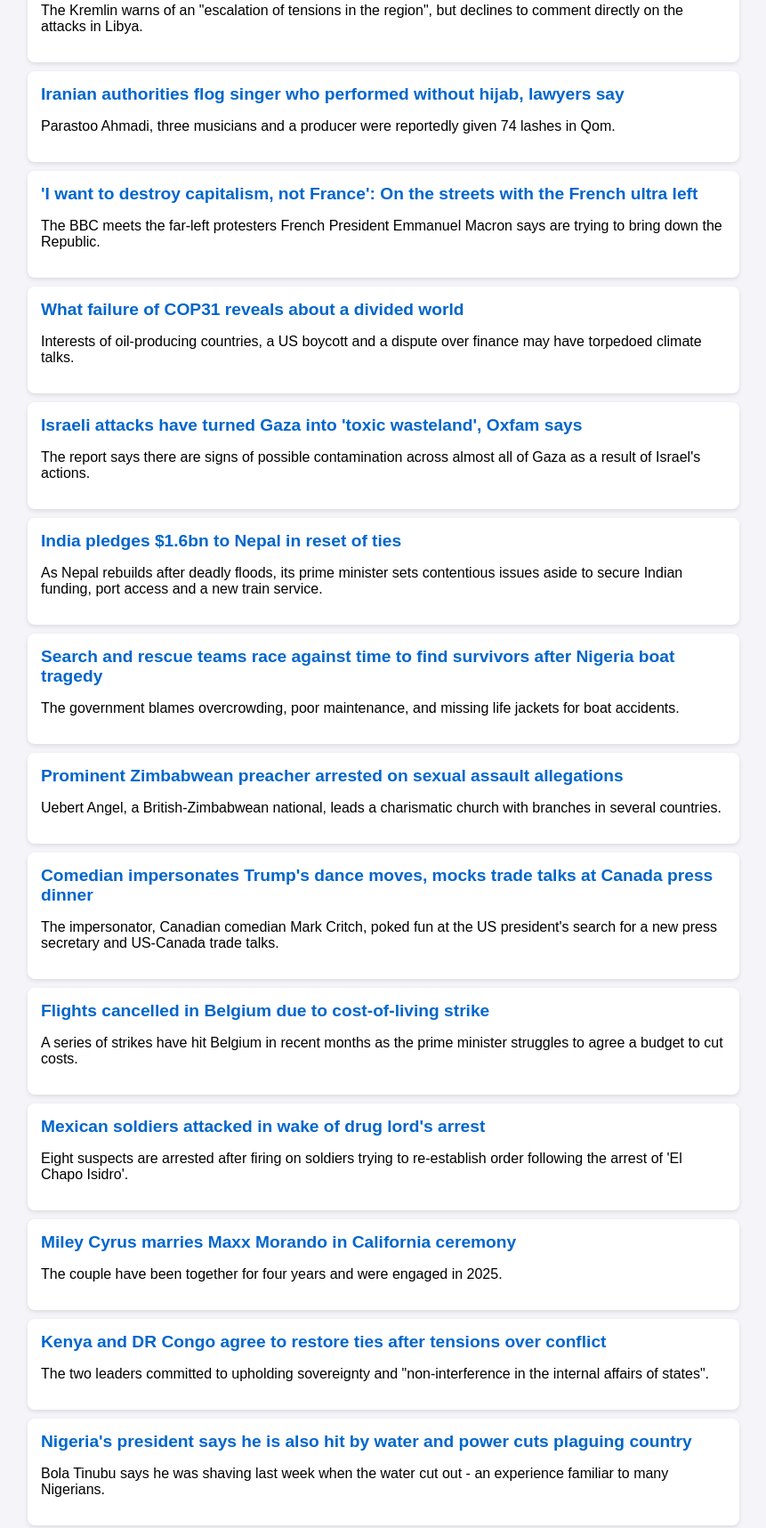
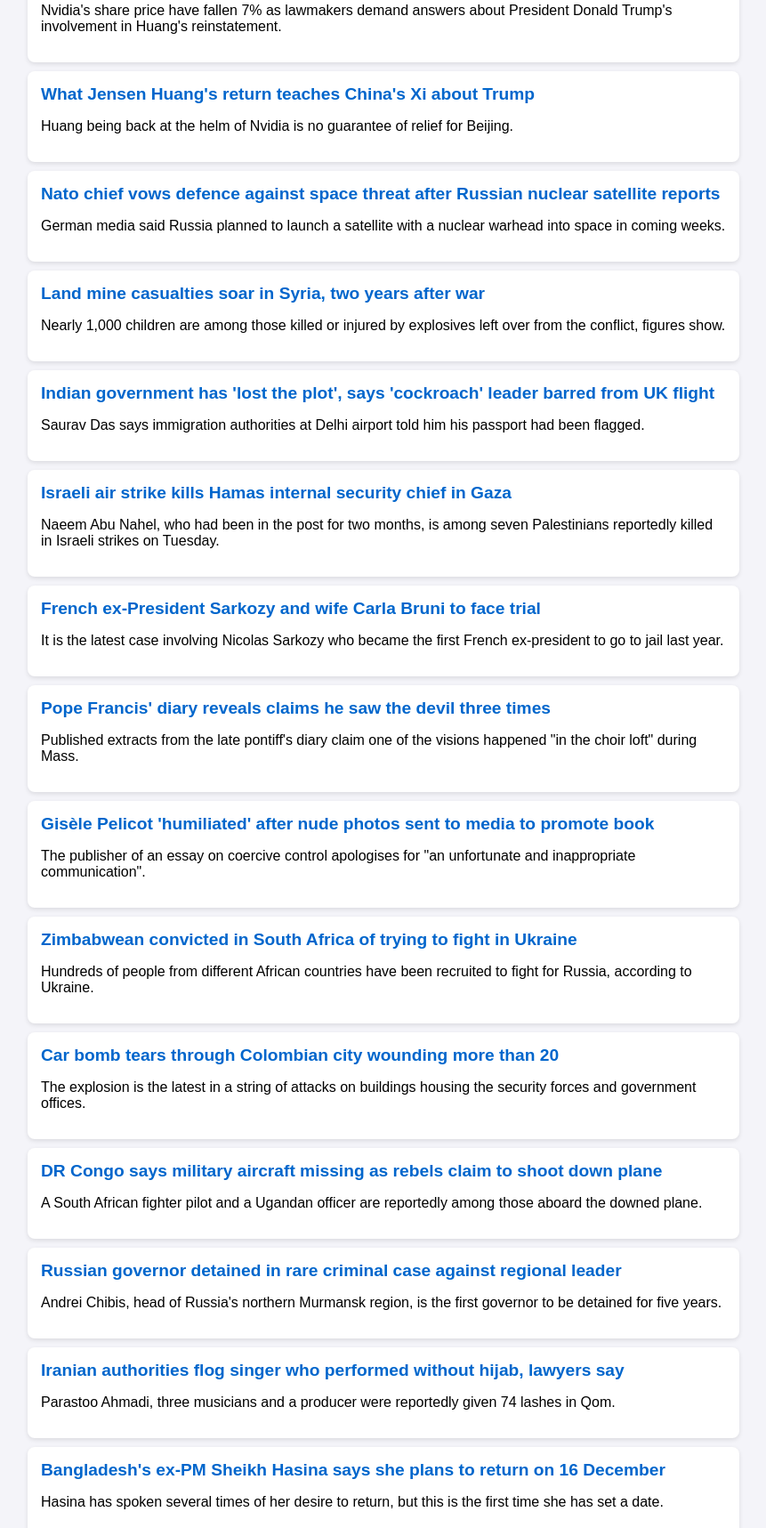
Before and after one commit to Gourabgh/news, a plain HTML site: page index.html in a window 1280 px wide. Shown: the part 151-1868 px from the top of the page at 89% size, without its empty margins (209-1070 px from the left). Drawn offline with Linux system fonts and the light colour scheme.

Commit message:
🤖 Auto-update latest news

```diff
--- a/index.html
+++ b/index.html
@@ -18,8 +18,68 @@
     <h1>🌍 Daily World News</h1>
 
     <div class="news-item">
-        <a href="https://www.bbc.co.uk/news/articles/cr894gjz0j0yo?at_medium=RSS&at_campaign=rss" target="_blank">Russian warship hit by Ukrainian drones in Libya, Zelensky says</a>
-        <p>The Kremlin warns of an "escalation of tensions in the region", but declines to comment directly on the attacks in Libya.</p>
+        <a href="https://www.bbc.co.uk/news/articles/crpdw1qx7jgxo?at_medium=RSS&at_campaign=rss" target="_blank">US attorney general dodges questions about Nvidia investigation</a>
+        <p>Nvidia's share price have fallen 7% as lawmakers demand answers about President Donald Trump's involvement in Huang's reinstatement.</p>
+    </div>
+
+    <div class="news-item">
+        <a href="https://www.bbc.co.uk/news/articles/c63rgpy50x98o?at_medium=RSS&at_campaign=rss" target="_blank">What Jensen Huang's return teaches China's Xi about Trump</a>
+        <p>Huang being back at the helm of Nvidia is no guarantee of relief for Beijing.</p>
+    </div>
+
+    <div class="news-item">
+        <a href="https://www.bbc.co.uk/news/articles/c9x2er1ry2mzo?at_medium=RSS&at_campaign=rss" target="_blank">Nato chief vows defence against space threat after Russian nuclear satellite reports</a>
+        <p>German media said Russia planned to launch a satellite with a nuclear warhead into space in coming weeks.</p>
+    </div>
+
+    <div class="news-item">
+        <a href="https://www.bbc.co.uk/news/articles/c893rl37ywdgo?at_medium=RSS&at_campaign=rss" target="_blank">Land mine casualties soar in Syria, two years after war</a>
+        <p>Nearly 1,000 children are among those killed or injured by explosives left over from the conflict, figures show.</p>
+    </div>
+
+    <div class="news-item">
+        <a href="https://www.bbc.co.uk/news/articles/cm5y1ezx2gqyo?at_medium=RSS&at_campaign=rss" target="_blank">Indian government has 'lost the plot', says 'cockroach' leader barred from UK flight</a>
+        <p>Saurav Das says immigration authorities at Delhi airport told him his passport had been flagged.</p>
+    </div>
+
+    <div class="news-item">
+        <a href="https://www.bbc.co.uk/news/articles/c6rrg7ggq190o?at_medium=RSS&at_campaign=rss" target="_blank">Israeli air strike kills Hamas internal security chief in Gaza</a>
+        <p>Naeem Abu Nahel, who had been in the post for two months, is among seven Palestinians reportedly killed in Israeli strikes on Tuesday.</p>
+    </div>
+
+    <div class="news-item">
+        <a href="https://www.bbc.co.uk/news/articles/c65y17pwv1z7o?at_medium=RSS&at_campaign=rss" target="_blank">French ex-President Sarkozy and wife Carla Bruni to face trial</a>
+        <p>It is the latest case involving Nicolas Sarkozy who became the first French ex-president to go to jail last year.</p>
+    </div>
+
+    <div class="news-item">
+        <a href="https://www.bbc.co.uk/news/articles/cm78270l4z7no?at_medium=RSS&at_campaign=rss" target="_blank">Pope Francis' diary reveals claims he saw the devil three times</a>
+        <p>Published extracts from the late pontiff's diary claim one of the visions happened "in the choir loft" during Mass.</p>
+    </div>
+
+    <div class="news-item">
+        <a href="https://www.bbc.co.uk/news/articles/cm3eg502nxw2o?at_medium=RSS&at_campaign=rss" target="_blank">Gisèle Pelicot 'humiliated' after nude photos sent to media to promote book</a>
+        <p>The publisher of an essay on coercive control apologises for "an unfortunate and inappropriate communication".</p>
+    </div>
+
+    <div class="news-item">
+        <a href="https://www.bbc.co.uk/news/articles/cmqj5qlj5yz9o?at_medium=RSS&at_campaign=rss" target="_blank">Zimbabwean convicted in South Africa of trying to fight in Ukraine</a>
+        <p>Hundreds of people from different African countries have been recruited to fight for Russia, according to Ukraine.</p>
+    </div>
+
+    <div class="news-item">
+        <a href="https://www.bbc.co.uk/news/articles/cjqlq2n4np7do?at_medium=RSS&at_campaign=rss" target="_blank">Car bomb tears through Colombian city wounding more than 20</a>
+        <p>The explosion is the latest in a string of attacks on buildings housing the security forces and government offices. </p>
+    </div>
+
+    <div class="news-item">
+        <a href="https://www.bbc.co.uk/news/articles/cwy7r5z8gg65o?at_medium=RSS&at_campaign=rss" target="_blank">DR Congo says military aircraft missing as rebels claim to shoot down plane</a>
+        <p>A South African fighter pilot and a Ugandan officer are reportedly among those aboard the downed plane.</p>
+    </div>
+
+    <div class="news-item">
+        <a href="https://www.bbc.co.uk/news/articles/cmwy868v3nneo?at_medium=RSS&at_campaign=rss" target="_blank">Russian governor detained in rare criminal case against regional leader</a>
+        <p>Andrei Chibis, head of Russia's northern Murmansk region, is the first governor to be detained for five years.</p>
     </div>
 
     <div class="news-item">
@@ -28,72 +88,12 @@
     </div>
 
     <div class="news-item">
-        <a href="https://www.bbc.co.uk/news/articles/cw074km48myeo?at_medium=RSS&at_campaign=rss" target="_blank">'I want to destroy capitalism, not France': On the streets with the French ultra left</a>
-        <p>The BBC meets the far-left protesters French President Emmanuel Macron says are trying to bring down the Republic.</p>
-    </div>
-
-    <div class="news-item">
-        <a href="https://www.bbc.co.uk/news/articles/cky970n83rvjo?at_medium=RSS&at_campaign=rss" target="_blank">What failure of COP31 reveals about a divided world</a>
-        <p>Interests of oil-producing countries, a US boycott and a dispute over finance may have torpedoed climate talks.</p>
-    </div>
-
-    <div class="news-item">
-        <a href="https://www.bbc.co.uk/news/articles/c8r4gzzxvxl3o?at_medium=RSS&at_campaign=rss" target="_blank">Israeli attacks have turned Gaza into 'toxic wasteland', Oxfam says</a>
-        <p>The report says there are signs of possible contamination across almost all of Gaza as a result of Israel's actions.</p>
-    </div>
-
-    <div class="news-item">
-        <a href="https://www.bbc.co.uk/news/articles/cwx2ervemj4ko?at_medium=RSS&at_campaign=rss" target="_blank">India pledges $1.6bn to Nepal in reset of ties</a>
-        <p>As Nepal rebuilds after deadly floods, its prime minister sets contentious issues aside to secure Indian funding, port access and a new train service.</p>
-    </div>
-
-    <div class="news-item">
-        <a href="https://www.bbc.co.uk/news/articles/cq7820xjm49po?at_medium=RSS&at_campaign=rss" target="_blank">Search and rescue teams race against time to find survivors after Nigeria boat tragedy</a>
-        <p>The government blames overcrowding, poor maintenance, and missing life jackets for boat accidents.</p>
-    </div>
-
-    <div class="news-item">
-        <a href="https://www.bbc.co.uk/news/articles/cxyvdmjr893zo?at_medium=RSS&at_campaign=rss" target="_blank">Prominent Zimbabwean preacher arrested on sexual assault allegations</a>
-        <p>Uebert Angel, a British-Zimbabwean national, leads a charismatic church with branches in several countries.</p>
-    </div>
-
-    <div class="news-item">
-        <a href="https://www.bbc.co.uk/news/articles/cr930y92dyx4o?at_medium=RSS&at_campaign=rss" target="_blank">Comedian impersonates Trump's dance moves, mocks trade talks at Canada press dinner</a>
-        <p>The impersonator, Canadian comedian Mark Critch, poked fun at the US president's search for a new press secretary and US-Canada trade talks.</p>
-    </div>
-
-    <div class="news-item">
-        <a href="https://www.bbc.co.uk/news/articles/cwdr155e2d05o?at_medium=RSS&at_campaign=rss" target="_blank">Flights cancelled in Belgium due to cost-of-living strike</a>
-        <p>A series of strikes have hit Belgium in recent months as the prime minister struggles to agree a budget to cut costs.</p>
-    </div>
-
-    <div class="news-item">
-        <a href="https://www.bbc.co.uk/news/articles/c5rmgkv2lk73o?at_medium=RSS&at_campaign=rss" target="_blank">Mexican soldiers attacked in wake of drug lord's arrest</a>
-        <p>Eight suspects are arrested after firing on soldiers trying to re-establish order following the arrest of 'El Chapo Isidro'.</p>
-    </div>
-
-    <div class="news-item">
-        <a href="https://www.bbc.co.uk/news/articles/cq8e0p87l89lo?at_medium=RSS&at_campaign=rss" target="_blank">Miley Cyrus marries Maxx Morando in California ceremony</a>
-        <p>The couple have been together for four years and were engaged in 2025.</p>
-    </div>
-
-    <div class="news-item">
-        <a href="https://www.bbc.co.uk/news/articles/cmvg2qnn95vro?at_medium=RSS&at_campaign=rss" target="_blank">Kenya and DR Congo agree to restore ties after tensions over conflict</a>
-        <p>The two leaders committed to upholding sovereignty and "non-interference in the internal affairs of states".</p>
-    </div>
-
-    <div class="news-item">
-        <a href="https://www.bbc.co.uk/news/articles/cv1j65xjjk65o?at_medium=RSS&at_campaign=rss" target="_blank">Nigeria's president says he is also hit by water and power cuts plaguing country</a>
-        <p>Bola Tinubu says he was shaving last week when the water cut out - an experience familiar to many Nigerians.</p>
-    </div>
-
-    <div class="news-item">
-        <a href="https://www.bbc.co.uk/news/articles/cqdr15l32d3go?at_medium=RSS&at_campaign=rss" target="_blank">Boy, 7, pulled alive from rubble hours after Russian strike on Ukraine, rescuers say</a>
-        <p>Eleven people are dead in the attack on Dymer, with rescue efforts ongoing to find those still missing from the residential building.</p>
+        <a href="https://www.bbc.co.uk/news/articles/c60rk1yj07xeo?at_medium=RSS&at_campaign=rss" target="_blank">Bangladesh's ex-PM Sheikh Hasina says she plans to return on 16 December</a>
+        <p>Hasina has spoken several times of her desire to return, but this is the first time she has set a date.</p>
     </div>
 
     <div class="footer">
-        <p>This page is automatically generated.<br>Last updated: 2026-11-23 19:42:45</p>
+        <p>This page is automatically generated.<br>Last updated: 2026-11-24 19:15:10</p>
     </div>
 </body>
 </html>
```
